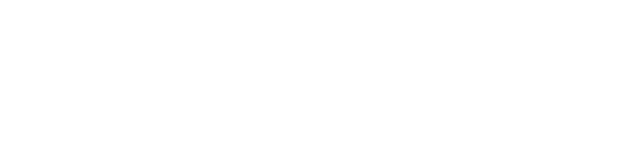
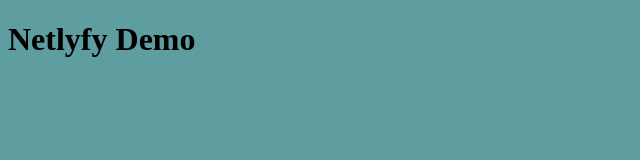
Before and after one commit to M-R-JD/Netlyfy-demo, a plain HTML site: page index.html in a window 1280 px wide. Shown: the whole page, without its empty margins (0-640 px from the left). Drawn offline with Linux system fonts and the light colour scheme.

Commit message:
second commit

```diff
--- a/css/style.css
+++ b/css/style.css
@@ -0,0 +1,3 @@
+body{
+    background-color: cadetblue;
+}
--- a/index.html
+++ b/index.html
@@ -7,6 +7,7 @@
     <link rel="stylesheet" href="./css/style.css">
 </head>
 <body>
+    <h1>Netlyfy Demo</h1>
     <script src="./js/script.js"></script>
 </body>
 </html>
```
